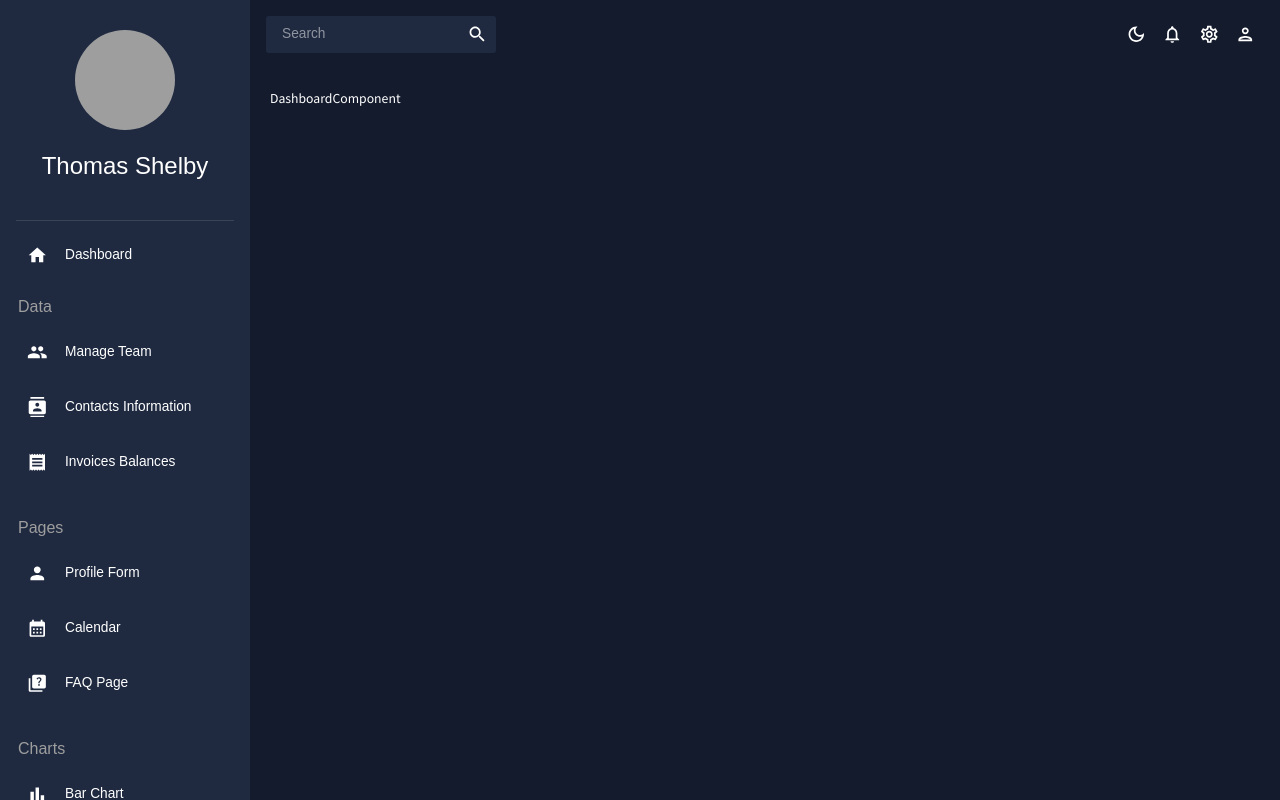
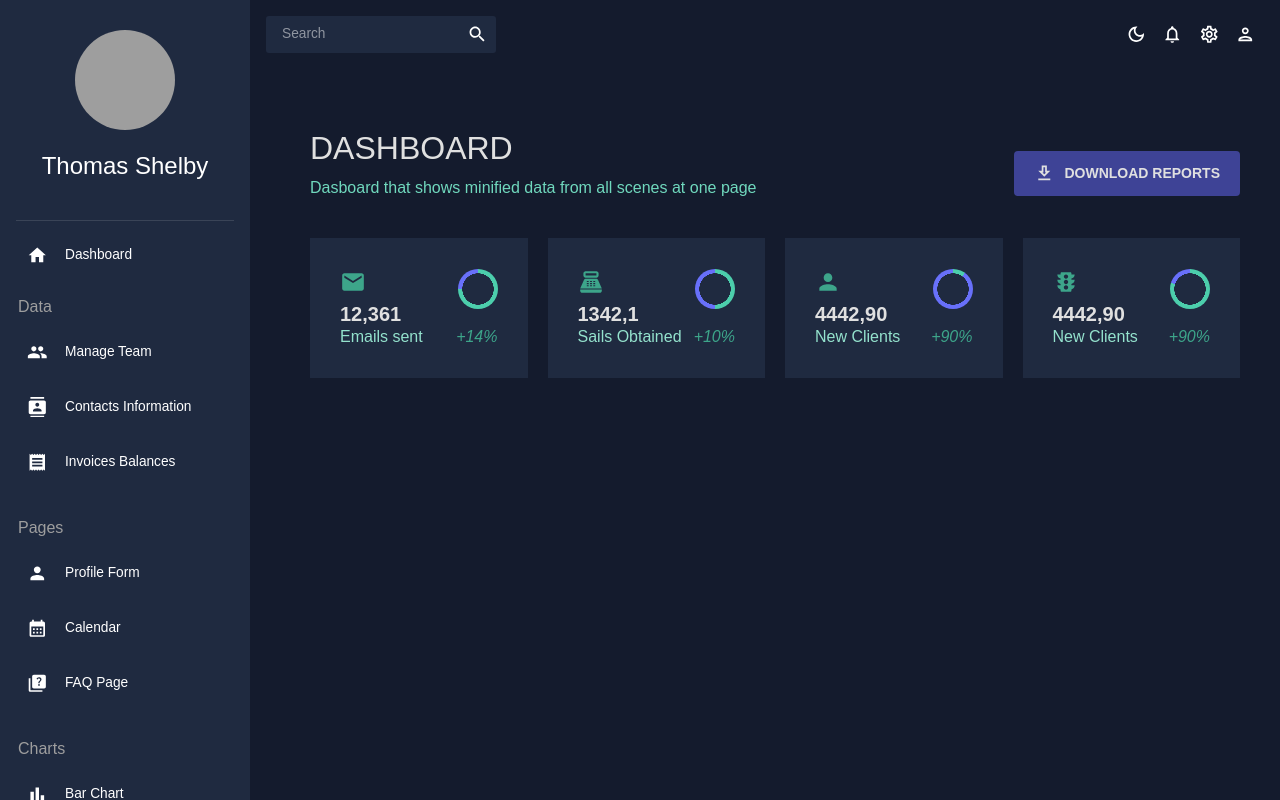
Before and after one commit to mprzybyl96/Admin-Dashboard-App, a React (Create React App) app: page / in a window 1280 px wide. Built offline with nearby package versions, Linux system fonts and the light colour scheme; grey boxes are pictures that could not be loaded.

Commit message:
added dashboard stats boxes

```diff
--- a/src/App.js
+++ b/src/App.js
@@ -1,8 +1,7 @@
 import TopBar from "./scenes/global/TopBar";
 import SidebarLayout from "./scenes/global/Sidebar";
 
-import { DashboardComponent } from "./components/DashboardComponent";
-
+import Dashboard from "./scenes/dashboard";
 import ManageTeam from "./scenes/team";
 import Contacts from "./scenes/contacts";
 import Invoices from "./scenes/invoices";
@@ -40,7 +39,7 @@ export const App = () => {
                   <Routes>
                     <Route
                       path="/"
-                      element={<DashboardComponent />}
+                      element={<Dashboard />}
                       errorElement={<NotFoundPageComponent />}
                     ></Route>
                     <Route
--- a/src/components/DashboardComponent.tsx
+++ b/src/components/DashboardComponent.tsx
@@ -1,5 +1,72 @@
-import React from "react";
+import { Box, Button, useTheme } from "@mui/material";
+import { tokens } from "../theme";
+import { mockTransactions } from "../data/mockData";
+import { DownloadOutlined, Person } from "@mui/icons-material";
+import { Email } from "@mui/icons-material";
+import { PointOfSale } from "@mui/icons-material";
+import { PersonAdd } from "@mui/icons-material";
+import { Traffic } from "@mui/icons-material";
+
+import LineChart from "../scenes/lineChart";
+import BarChart from "../scenes/barChart";
+import GeoChart from "../scenes/geoChart";
+import StatBox from "./StatBox";
+import ProgressCircle from "./ProgressCircle";
+import DashboardBox from "./DashboardComponents/DashboardBox";
 
 export const DashboardComponent = () => {
-  return <div>DashboardComponent</div>;
+  const theme = useTheme();
+  const colors = tokens(theme.palette.mode);
+
+  return (
+    <Box ml="20px">
+      <Box
+        display="grid"
+        gridTemplateColumns="repeat(12, 1fr)"
+        gridTemplateRows="140px"
+        gap="20px"
+      >
+        <DashboardBox
+          title="12,361"
+          subtitle="Emails sent"
+          progress={0.75}
+          increase="+14%"
+          icon={
+            <Email sx={{ color: colors.greenAccent[600], fontSize: "26px" }} />
+          }
+        />
+        <DashboardBox
+          title="1342,1"
+          subtitle="Sails Obtained"
+          progress={0.5}
+          increase="+10%"
+          icon={
+            <PointOfSale
+              sx={{ color: colors.greenAccent[600], fontSize: "26px" }}
+            />
+          }
+        />
+        <DashboardBox
+          title="4442,90"
+          subtitle="New Clients"
+          progress={0.1}
+          increase="+90%"
+          icon={
+            <Person sx={{ color: colors.greenAccent[600], fontSize: "26px" }} />
+          }
+        />
+        <DashboardBox
+          title="4442,90"
+          subtitle="New Clients"
+          progress={0.8}
+          increase="+90%"
+          icon={
+            <Traffic
+              sx={{ color: colors.greenAccent[600], fontSize: "26px" }}
+            />
+          }
+        />
+      </Box>
+    </Box>
+  );
 };
--- /dev/null
+++ b/src/components/DashboardComponents/DashboardBox.tsx
@@ -0,0 +1,39 @@
+import { Email } from "@mui/icons-material";
+import { useTheme, Box } from "@mui/material";
+import React from "react";
+import { tokens } from "../../theme";
+import StatBox from "../StatBox";
+import { StatBoxProps } from "../../components.types";
+
+const DashboardBox: React.FC<StatBoxProps> = ({
+  title,
+  subtitle,
+  progress,
+  increase,
+  icon,
+}) => {
+  const theme = useTheme();
+  const colors = tokens(theme.palette.mode);
+
+  return (
+    <Box
+      sx={{
+        backgroundColor: colors.primary[400],
+      }}
+      gridColumn="span 3"
+      display="flex"
+      alignItems="center"
+      justifyContent="center"
+    >
+      <StatBox
+        title={title}
+        subtitle={subtitle}
+        progress={progress}
+        increase={increase}
+        icon={icon}
+      />
+    </Box>
+  );
+};
+
+export default DashboardBox;
--- /dev/null
+++ b/src/components/ProgressCircle.tsx
@@ -0,0 +1,25 @@
+import React from "react";
+import { tokens } from "../theme";
+import { Box, useTheme } from "@mui/material";
+
+const ProgressCircle = ({ progress = 0.75, size = 40 }) => {
+  const theme = useTheme();
+  const colors = tokens(theme.palette.mode);
+  const angle = progress * 360;
+
+  return (
+    // progress circle
+    <Box
+      sx={{
+        background: `radial-gradient(${colors.primary[400]} 55%, transparent 56%),
+            conic-gradient(transparent 0deg ${angle}deg, ${colors.blueAccent[500]} ${angle}deg 360deg)
+            ${colors.greenAccent[500]}`,
+        borderRadius: "50%",
+        width: `${size}px`,
+        height: `${size}px`,
+      }}
+    />
+  );
+};
+
+export default ProgressCircle;
--- /dev/null
+++ b/src/components/StatBox.tsx
@@ -0,0 +1,50 @@
+import React from "react";
+import { tokens } from "../theme";
+import { Box, colors, useTheme, Typography } from "@mui/material";
+import ProgressCircle from "./ProgressCircle";
+import { StatBoxProps } from "../components.types";
+
+const StatBox: React.FC<StatBoxProps> = ({
+  title,
+  subtitle,
+  icon,
+  progress,
+  increase,
+}) => {
+  const theme = useTheme();
+  const colors = tokens(theme.palette.mode);
+
+  return (
+    <Box width="100%" m="0 30px">
+      <Box display="flex" justifyContent="space-between">
+        <Box>
+          {icon}
+          <Typography
+            variant="h4"
+            fontWeight="bold"
+            sx={{ color: colors.grey[100] }}
+          >
+            {title}
+          </Typography>
+        </Box>
+        <Box>
+          <ProgressCircle progress={progress} />
+        </Box>
+      </Box>
+      <Box display="flex" justifyContent="space-between">
+        <Typography variant="h5" sx={{ color: colors.greenAccent[300] }}>
+          {subtitle}
+        </Typography>
+        <Typography
+          variant="h5"
+          fontStyle="italic"
+          sx={{ color: colors.greenAccent[600] }}
+        >
+          {increase}
+        </Typography>
+      </Box>
+    </Box>
+  );
+};
+
+export default StatBox;
--- a/src/data/consts.ts
+++ b/src/data/consts.ts
@@ -4,7 +4,7 @@ export const componentsConsts: SceneConsts[] = [
   {
     name: "dashboard",
     title: "dashboard",
-    subtitle: "",
+    subtitle: "Dasboard that shows minified data from all scenes at one page",
   },
   // DATA
   {
--- a/src/scenes/dashboard/index.tsx
+++ b/src/scenes/dashboard/index.tsx
@@ -1,7 +1,34 @@
 import React from "react";
+import { TitleComponent } from "../../components/TitleComponent";
+import { Box, Button, colors, useTheme } from "@mui/material";
+import { DashboardComponent } from "../../components/DashboardComponent";
+import { DownloadOutlined } from "@mui/icons-material";
+import { tokens } from "../../theme";
 
 const Dashboard = () => {
-  return <div>Dashboard</div>;
+  const theme = useTheme();
+  const colors = tokens(theme.palette.mode);
+
+  return (
+    <Box m="20px">
+      <Box display="flex" justifyContent="space-between" alignItems="center">
+        <TitleComponent name="dashboard" />
+        <Button
+          sx={{
+            backgroundColor: colors.blueAccent[700],
+            color: colors.grey[100],
+            fontSize: "14px",
+            fontWeight: "bold",
+            padding: "10px 20px",
+          }}
+        >
+          <DownloadOutlined sx={{ mr: "10px" }} />
+          Download Reports
+        </Button>
+      </Box>
+      <DashboardComponent />
+    </Box>
+  );
 };
 
 export default Dashboard;
```
Also changed, not shown: src/components.types.ts (+8 -0 lines).
